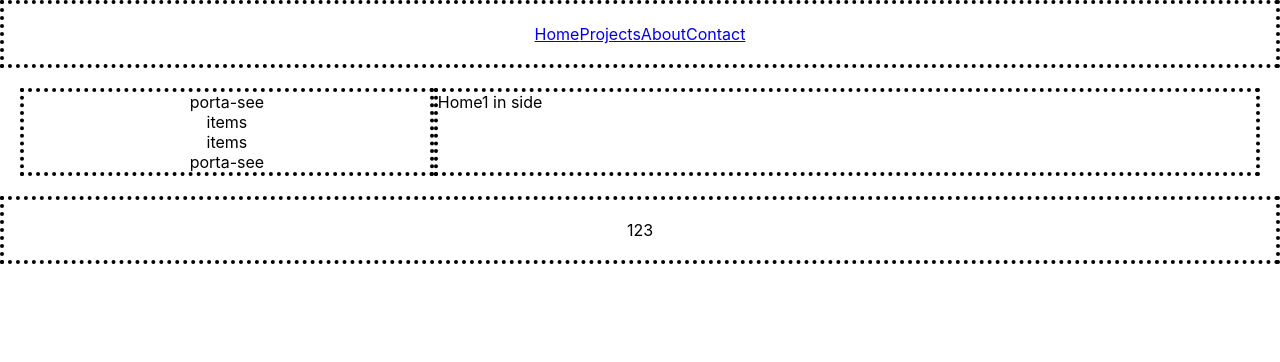
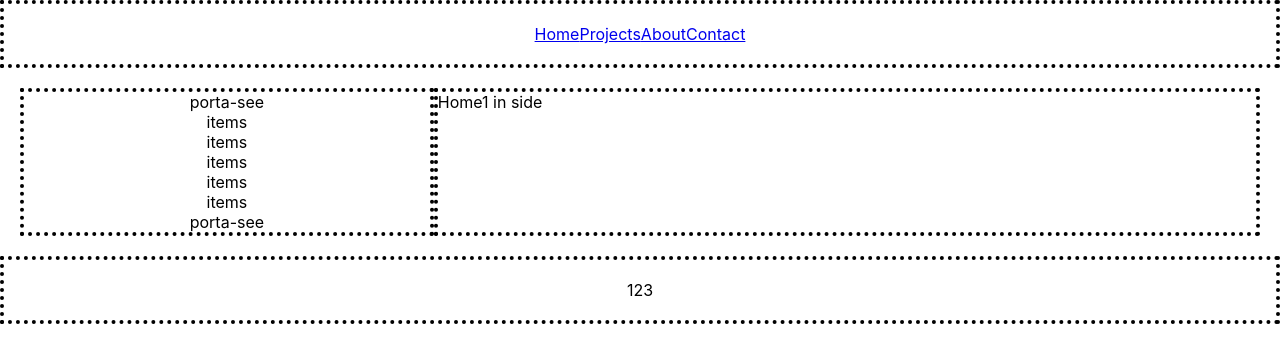
Before and after one commit to barbaroreyes/app-oppen, a React (Create React App) app: page / in a window 1280 px wide. Shown: the top 362 px of the page. Built offline with nearby package versions, Linux system fonts and the light colour scheme.

Commit message:
added-items

```diff
--- a/src/compo/Porta.js
+++ b/src/compo/Porta.js
@@ -10,6 +10,9 @@ const Porta = () => {
       <Switch>
       <Route exact path="/">
         <Portasee/>
+        <Items />
+        <Items />
+        <Items />
         <Items />
         <Items />
         <Portasee/>
```
